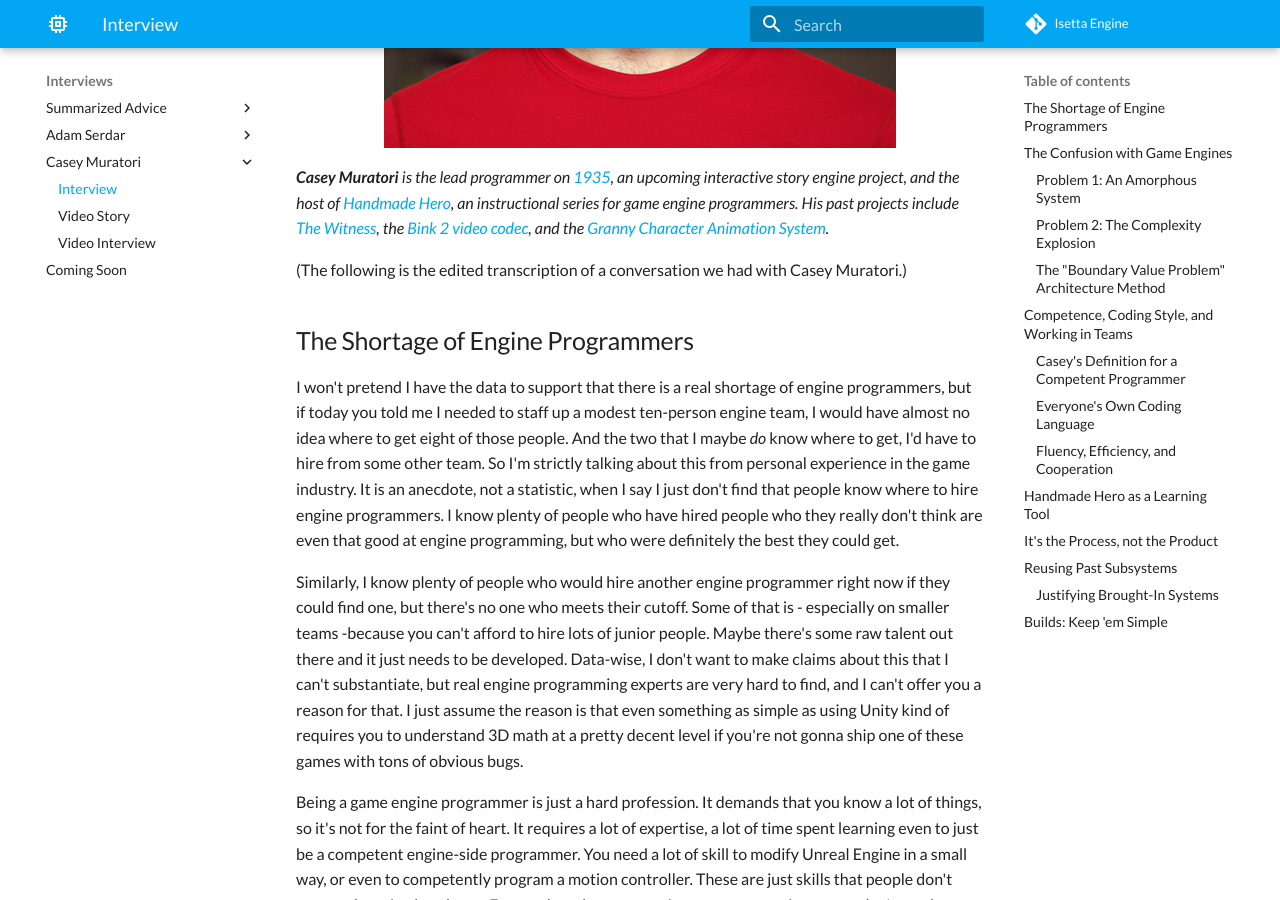
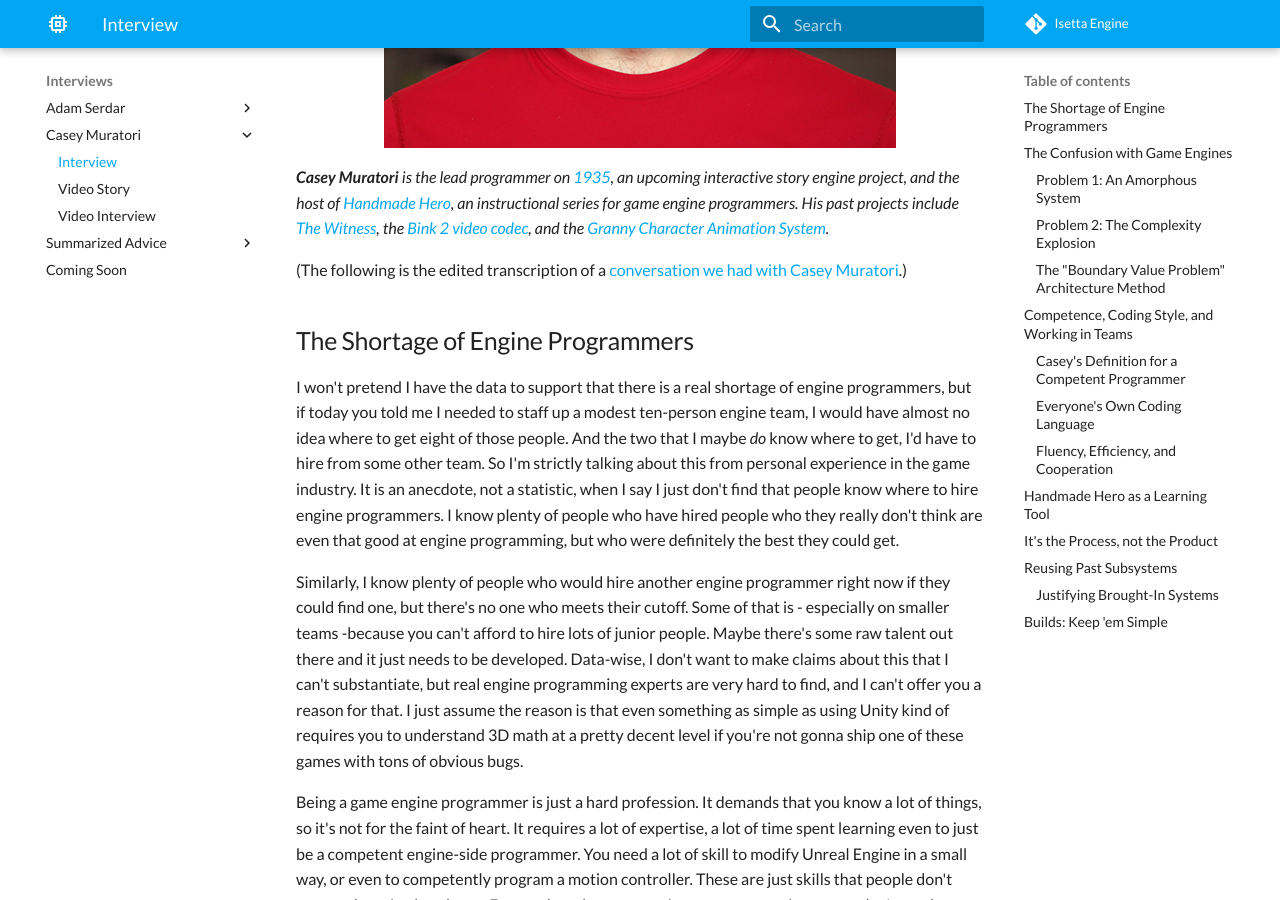
Before and after one commit to Isetta-Team/Isetta-Website-Raw, an MkDocs documentation site: the page built from docs/interviews/CaseyMuratori-interview.md, in a window 1280 px wide and 900 px high, scrolled down 633 px. Built offline with MkDocs 1.6.1 and Material for MkDocs 9.7.7, drawn with Linux system fonts in a browser that asks for light colours; comment, search, counter and statistics services are not loaded; part of the change alters nothing that is shown.

```diff
--- a/docs/interviews/CaseyMuratori-interview.md
+++ b/docs/interviews/CaseyMuratori-interview.md
@@ -5,7 +5,7 @@
 _**Casey Muratori** is the lead programmer on [1935](https://molly1935.com), an upcoming interactive story engine project, and the host of [Handmade Hero](https://handmadehero.org), an instructional series for game engine programmers.  His past projects include [The Witness](http://the-witness.net/), the [Bink 2 video codec](http://www.radgametools.com/bnkmain.htm), and the [Granny Character Animation System](http://www.radgametools.com/granny.html)._
 
 
-(The following is the edited transcription of a conversation we had with Casey Muratori.)
+(The following is the edited transcription of a [conversation we had with Casey Muratori](CaseyMuratori-hmh-video.md).)
 
 ## The Shortage of Engine Programmers
 
--- a/mkdocs.yml
+++ b/mkdocs.yml
@@ -27,11 +27,6 @@ nav:
     - '[Week 3] "Completing" the Core': blogs/week-3.md
     #- Week #: blogs/week-#.md
   - Interviews:
-    - Summarized Advice:
-      - Amit Patel & Rob Shillingsburg: interviews/AmitRob-advice.md
-      - Jason Gregory: interviews/JasonGregory-advice.md
-      - Oliver Franzke: interviews/OliverFranzke-advice.md
-      - Walt Destler: interviews/WaltDestler-advice.md
     - Adam Serdar:
       - Interview: interviews/AdamSerdar-interview.md
       - Video Story: interviews/AdamSerdar-video.md
@@ -39,6 +34,11 @@ nav:
       - Interview: interviews/CaseyMuratori-interview.md
       - Video Story: interviews/CaseyMuratori-video.md
       - Video Interview: interviews/CaseyMuratori-hmh-video.md
+    - Summarized Advice:
+      - Amit Patel & Rob Shillingsburg: interviews/AmitRob-advice.md
+      - Jason Gregory: interviews/JasonGregory-advice.md
+      - Oliver Franzke: interviews/OliverFranzke-advice.md
+      - Walt Destler: interviews/WaltDestler-advice.md
     - Coming Soon: interviews/coming-soon.md
     #- Person:
     # - Interview: interviews/person-interview.md
```
